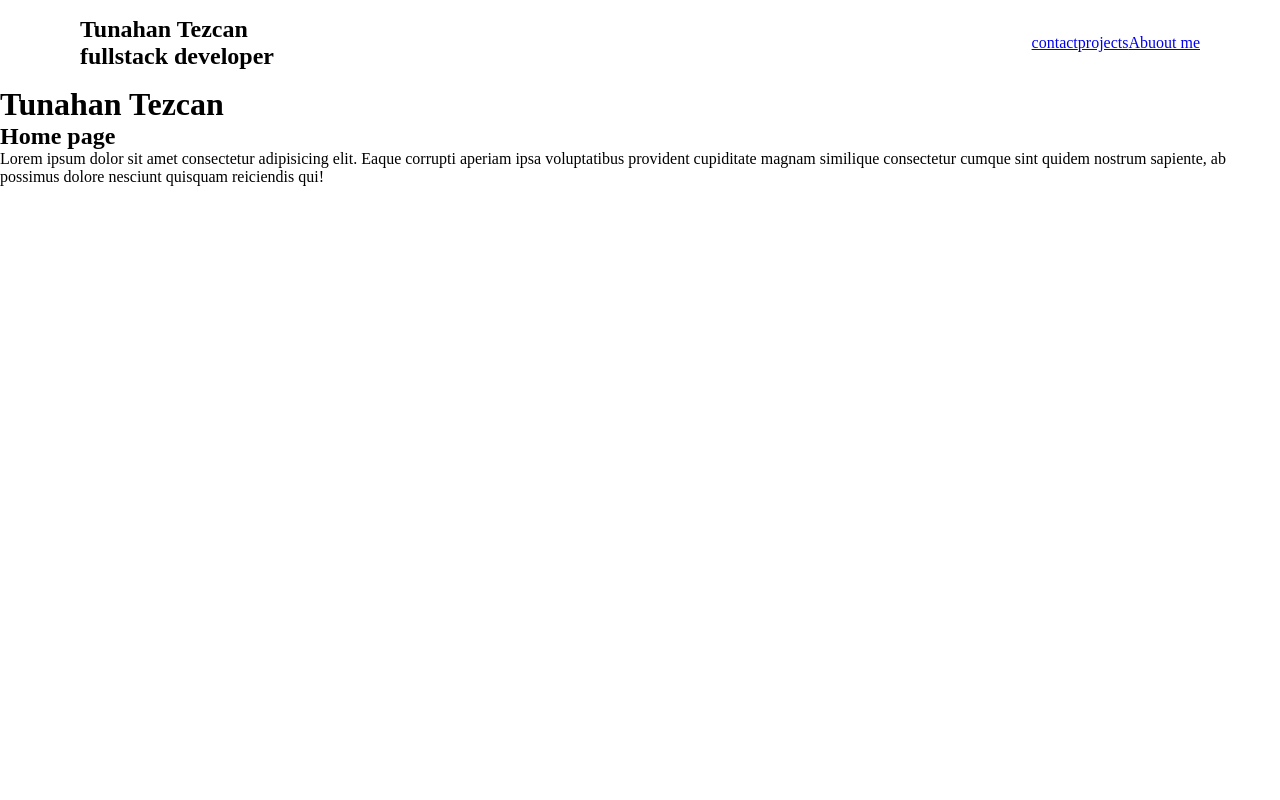
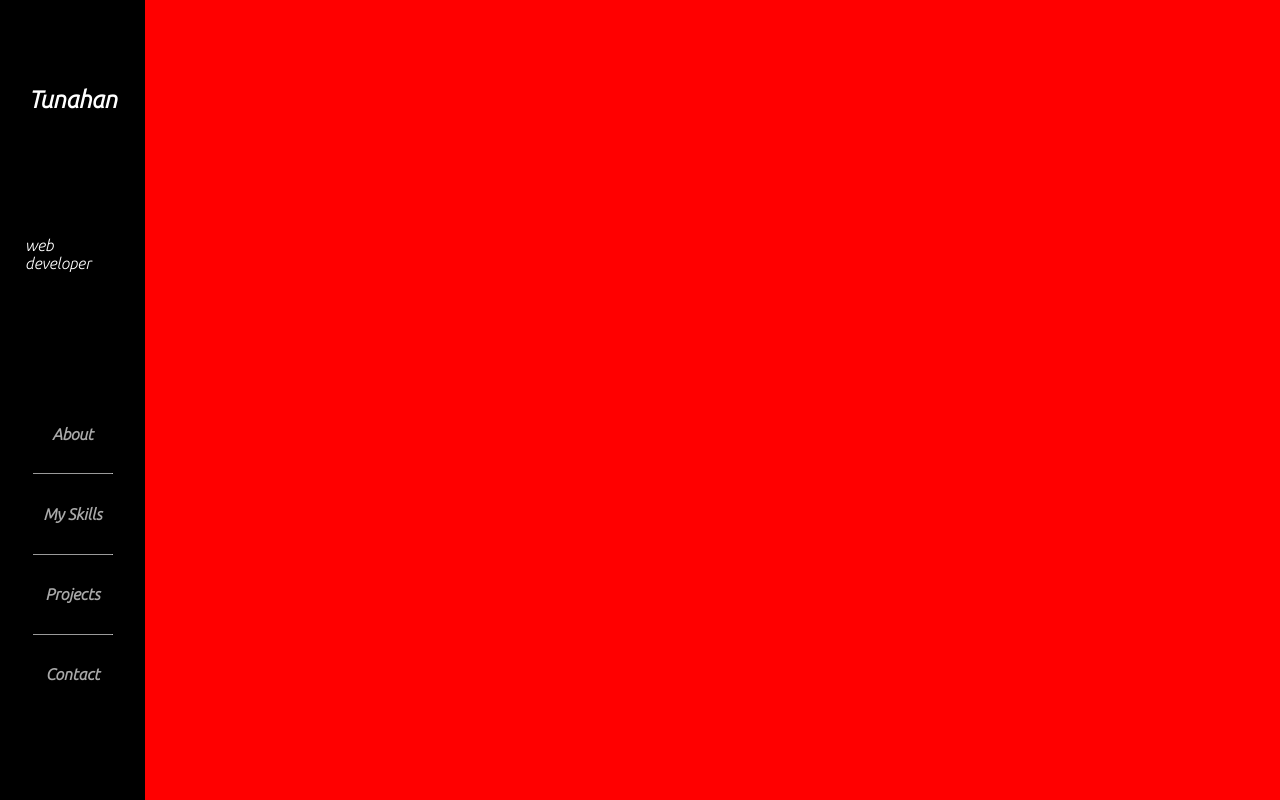
Before and after one commit to tezcanTunahan/cv, a React (Create React App) app: page / in a window 1280 px wide. Shown: the top 800 px of the page. Built offline with nearby package versions, Linux system fonts and the light colour scheme.

Commit message:
navbar updated

```diff
--- a/package.json
+++ b/package.json
@@ -6,7 +6,6 @@
     "@testing-library/jest-dom": "^5.14.1",
     "@testing-library/react": "^11.2.7",
     "@testing-library/user-event": "^12.8.3",
-    "gsap": "^3.8.0",
     "react": "^17.0.2",
     "react-dom": "^17.0.2",
     "react-scripts": "4.0.3",
--- a/src/App.js
+++ b/src/App.js
@@ -6,13 +6,14 @@ import Projects from "./components/Projects/Projects"
 
 function App(){
     return(
-        <>
+        <div className="container-all">
             <Navbar/>
-            <Home/>
-            {/*
-            <Projects/>
-            <Footer/> */}
-        </>
+            <div className="container-sub">
+                <Home/>
+                <Projects/>
+                <Footer/>
+            </div>
+        </div>
     )
 }
 
--- a/src/app.css
+++ b/src/app.css
@@ -3,3 +3,9 @@
     padding: 0;
     box-sizing: border-box;
 }
+.container-all{
+    display: flex;
+}
+.container-sub{
+    width: 91.5vw;
+}
--- a/src/components/Footer/Footer.jsx
+++ b/src/components/Footer/Footer.jsx
@@ -1,8 +1,8 @@
-
+import "./footer.css"
 
 function Footer(){
     return(
-        <div>
+        <div className="footer-container">
             Footer
         </div>
     )
--- /dev/null
+++ b/src/components/Footer/footer.css
@@ -0,0 +1,4 @@
+.footer-container{
+    height: 100vh;
+    background-color: violet;
+}
--- a/src/components/Home/Home.jsx
+++ b/src/components/Home/Home.jsx
@@ -1,12 +1,9 @@
-
+import "./home.css"
 
 function Home(){
     return(
-        <div className="first-page">
-            <div className="intro">
-                <h2>Home page</h2>
-                <p>Lorem ipsum dolor sit amet consectetur adipisicing elit. Eaque corrupti aperiam ipsa voluptatibus provident cupiditate magnam similique consectetur cumque sint quidem nostrum sapiente, ab possimus dolore nesciunt quisquam reiciendis qui!</p>
-            </div>
+        <div className="home-container">
+
         </div>
     )
 }
--- /dev/null
+++ b/src/components/Home/home.css
@@ -0,0 +1,4 @@
+.home-container{
+    height: 100vh;
+    background-color: red;
+}
--- a/src/components/Navbar/Navbar.jsx
+++ b/src/components/Navbar/Navbar.jsx
@@ -1,20 +1,26 @@
 import "./navbar.css"
 
+
 function Navbar(){
+
     return(
-        <div className="navbar-container">
-            <nav>
-                <h1 className="sliding-text">Tunahan Tezcan  <br /> fullstack developer </h1>
-                <ul>
-                    <li><a href="/">contact</a></li>
-                    <li><a href="/">projects</a></li>
-                    <li><a href="/">Abuout me</a></li>
-                </ul>
-            </nav>
-            <h1 className="logo">Tunahan Tezcan</h1>
-        </div>
+        <nav>
+            <h1>Tunahan</h1>
+            <p>web developer</p>
+            <ul className="nav-ul">
+                <li className="nav-li">About</li>
+                <hr className="nav-hr"/>
+                <li className="nav-li">My Skills</li>
+                <hr className="nav-hr"/>
+                <li className="nav-li">Projects</li>
+                <hr className="nav-hr"/>
+                <li className="nav-li">Contact</li>
+            </ul>
+        </nav>
+        )
 
-    )
+
+
 }
 
 export default Navbar
--- a/src/components/Navbar/navbar.css
+++ b/src/components/Navbar/navbar.css
@@ -1,12 +1,38 @@
-
+@import url('https://fonts.googleapis.com/css2?family=Kaushan+Script&family=Ubuntu:ital,wght@1,300&display=swap');
 nav{
+    font-family: 'Kaushan Script', cursive;
+    font-family: 'Ubuntu', sans-serif;
     display: flex;
-    justify-content: space-between;
-    padding: 1rem 5rem;
-    background-color: white;
+    flex-direction: column;
+    align-items: center;
+    justify-content: space-around;
+    background-color: black;
+    color: white;
+    width: auto;
+    padding: 25px;
+    height: 100vh;
+    position: sticky;
+    top: 0px;
 }
-ul{
+.nav-ul{
     display: flex;
-    list-style: none;
     align-items: center;
+    justify-content: space-evenly;
+    flex-direction: column;
+    height: 40vh;
+    list-style-type: none;
+    color: rgb(169, 169, 169);
 }
+.nav-hr{
+    width: 80px;
+    border-bottom: 0px solid #000;
+}
+.nav-li{
+    cursor: pointer;
+    font-weight: bolder;
+}
+.nav-li:hover{
+    color: turquoise;
+    transform: translateY(-3px);
+    transition: all 1s 0s;
+}
--- a/src/components/Projects/Projects.jsx
+++ b/src/components/Projects/Projects.jsx
@@ -1,7 +1,8 @@
+import "./projects.css"
 
 function Projects(){
     return(
-        <div>
+        <div className="projects-container">
             Projects
         </div>
     )
--- /dev/null
+++ b/src/components/Projects/projects.css
@@ -0,0 +1,4 @@
+.projects-container{
+    height: 100vh;
+    background-color: yellow;
+}
```
Also changed, not shown: 1 other file (tests, documents, lock files or other folders).
